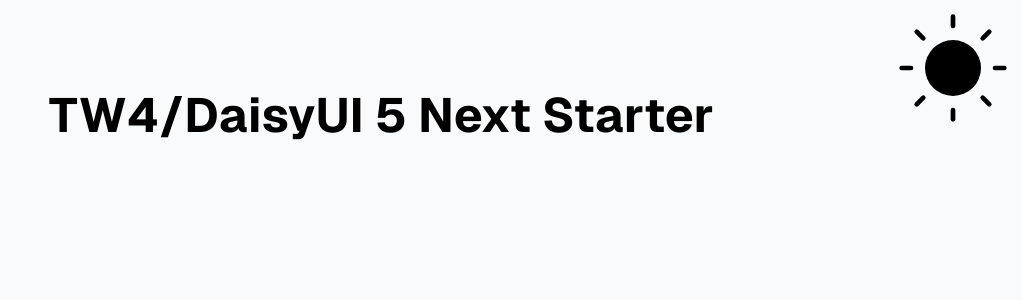
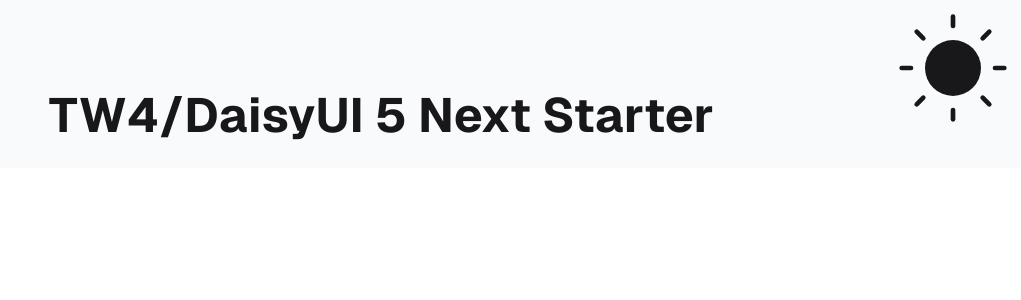
Before and after one commit to PaulHaze/nextjs-tw4-starter, a Next.js app: page / in a window 1280 px wide. Shown: the top 300 px of the page, without its empty margins (259-1280 px from the left). Built offline with nearby package versions, Linux system fonts and the light colour scheme.

Commit message:
add daisy plugin to main.css

```diff
--- a/src/styles/main.css
+++ b/src/styles/main.css
@@ -1,4 +1,5 @@
 @import 'tailwindcss';
+@plugin 'daisyui';
 
 /* CUSTOM STYLES */
 @import './custom/theme-toggle.css';
```
